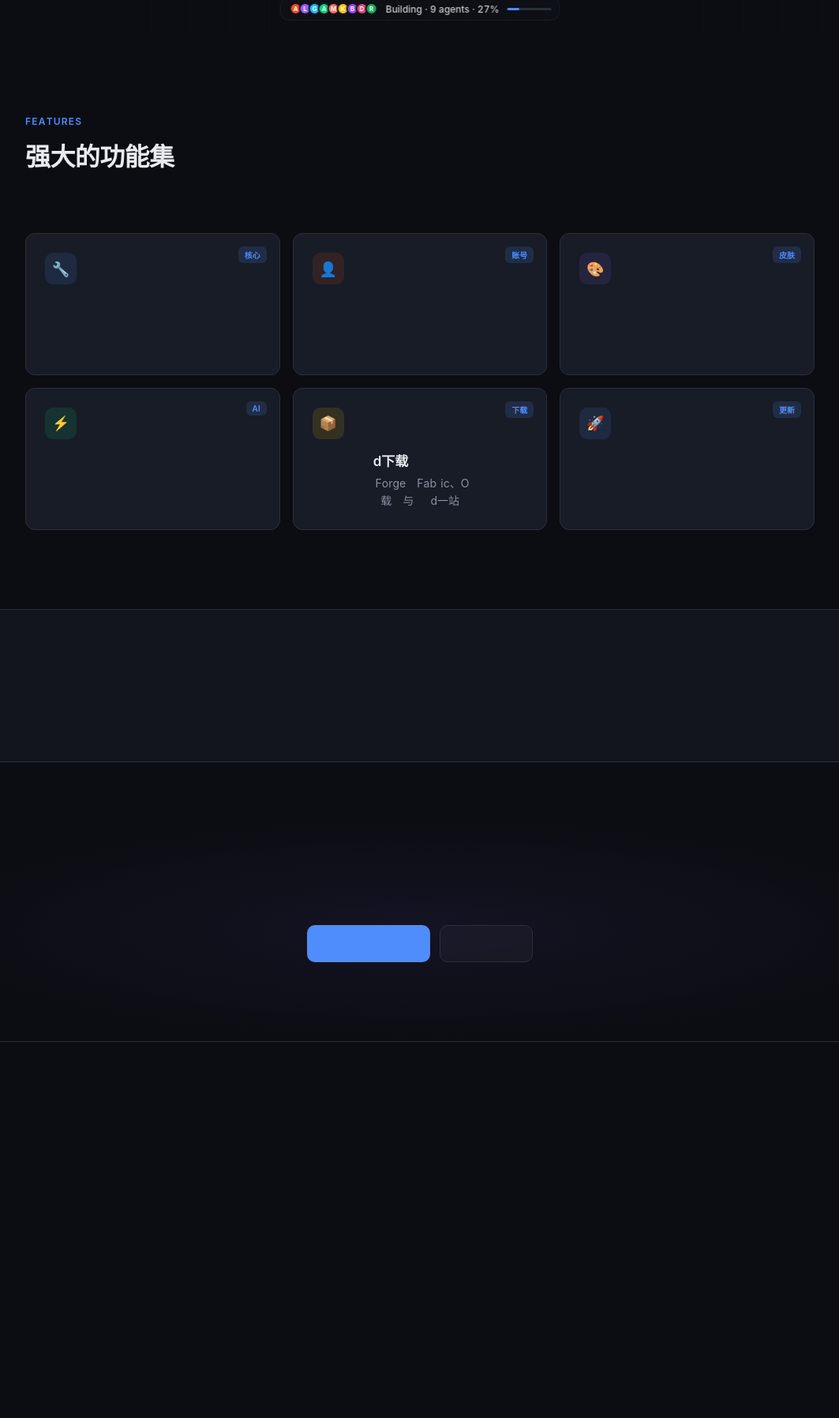
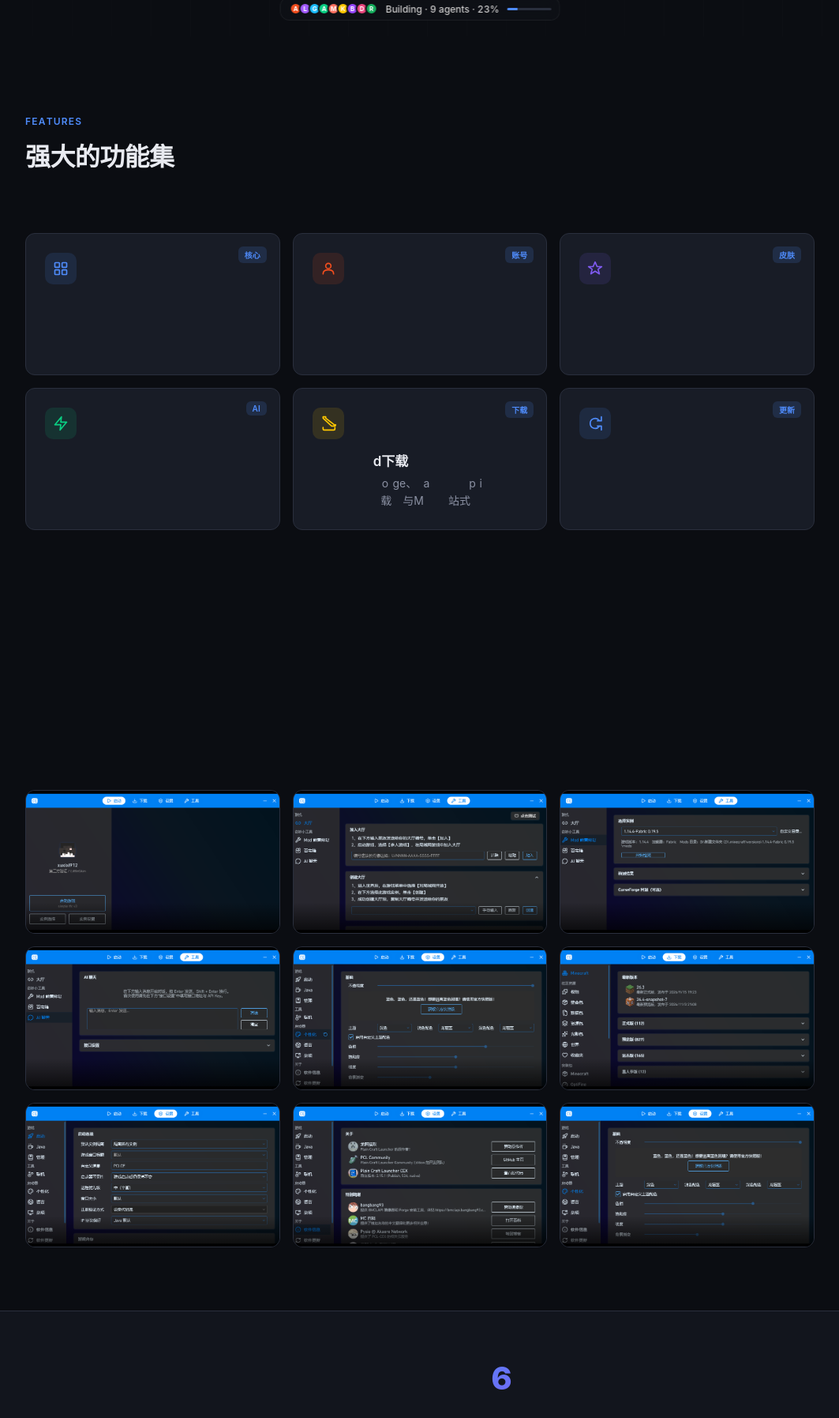
Before and after one commit to 12112-boop/pcl-cex-site, a plain HTML site: page index.html in a window 1280 px wide. Shown: the part 754-2549 px from the top of the page at 79% size, without its empty margins (108-1171 px from the left). Before the commit the page ends 2172 px from the top, so only its background shows below. Drawn offline with Linux system fonts and the light colour scheme.

Commit message:
Replace emoji icons with SVG; add screenshots section with 9 real images

```diff
--- a/index.html
+++ b/index.html
@@ -47,6 +47,7 @@ h1 .grad{background:linear-gradient(135deg,var(--accent) 0%,var(--accent2) 50%,#
 .hero-actions{display:flex;gap:12px;justify-content:center;flex-wrap:wrap}
 .btn{display:inline-flex;align-items:center;gap:8px;padding:12px 28px;border-radius:10px;
   font:600 15px var(--font);text-decoration:none;transition:all .2s;border:1px solid transparent}
+.btn svg{width:16px;height:16px;flex-shrink:0}
 .btn-pri{background:var(--accent);color:#fff}
 .btn-pri:hover{background:#3a7aef;box-shadow:0 4px 20px rgba(79,140,252,.35)}
 .btn-ghost{color:var(--text);border:1px solid var(--border);background:rgba(255,255,255,.03)}
@@ -64,11 +65,25 @@ h2{font-size:32px;font-weight:700;letter-spacing:-.02em;margin-bottom:12px}
 .f-card:hover{background:var(--card2);border-color:rgba(79,140,252,.35);transform:translateY(-2px);
   box-shadow:0 8px 30px rgba(0,0,0,.3)}
 .f-card .icon{width:40px;height:40px;border-radius:10px;display:flex;align-items:center;justify-content:center;
-  font-size:18px;margin-bottom:14px}
+  margin-bottom:14px}
+.f-card .icon svg{width:20px;height:20px}
 .f-card h3{font-size:17px;font-weight:600;margin-bottom:6px}
 .f-card p{font-size:14px;color:var(--muted);line-height:1.6}
 .f-card .tag{position:absolute;top:16px;right:16px;font:600 10px var(--font);padding:3px 8px;
   border-radius:6px;background:rgba(79,140,252,.15);color:var(--accent)}
+
+/* ── Screenshots ── */
+.shots{padding:80px 40px;max-width:1080px;margin:0 auto}
+.shot-grid{display:grid;grid-template-columns:repeat(3,1fr);gap:16px}
+.shot{position:relative;border-radius:var(--r);overflow:hidden;border:1px solid var(--border);
+  background:var(--card);transition:all .25s}
+.shot:hover{border-color:rgba(79,140,252,.4);transform:translateY(-2px);
+  box-shadow:0 8px 30px rgba(0,0,0,.4)}
+.shot img{width:100%;height:auto;display:block;aspect-ratio:16/9;object-fit:cover;object-position:top}
+.shot .shot-label{position:absolute;left:0;right:0;bottom:0;padding:10px 14px;
+  background:linear-gradient(transparent,rgba(0,0,0,.75));font:500 13px var(--font);color:#fff}
+@media(max-width:768px){.shot-grid{grid-template-columns:repeat(2,1fr)}}
+@media(max-width:480px){.shot-grid{grid-template-columns:1fr}}
 
 /* Stats */
 .stats{padding:60px 40px;background:var(--surface);border-top:1px solid var(--border);border-bottom:1px solid var(--border)}
@@ -132,9 +147,11 @@ footer{padding:40px;text-align:center;color:var(--muted);font-size:13px;border-t
     </p>
     <div class="hero-actions">
       <a class="btn btn-pri" href="https://github.com/12112-boop/PCL-CEX/releases" target="_blank">
-        <span data-swarm>⬇ 下载最新版</span>
+        <svg viewBox="0 0 24 24" fill="none" stroke="currentColor" stroke-width="2.2" stroke-linecap="round" stroke-linejoin="round"><path d="M12 3v12m0 0l-4-4m4 4l4-4"/><path d="M5 19h14"/></svg>
+        <span data-swarm>下载最新版</span>
       </a>
       <a class="btn btn-ghost" href="https://github.com/12112-boop/PCL-CEX" target="_blank">
+        <svg viewBox="0 0 24 24" fill="currentColor"><path d="M12 .5C5.65.5.5 5.65.5 12c0 5.09 3.29 9.4 7.86 10.92.58.1.79-.25.79-.55v-2.1c-3.2.7-3.87-1.55-3.87-1.55-.53-1.33-1.28-1.69-1.28-1.69-1.05-.71.08-.7.08-.7 1.16.08 1.77 1.19 1.77 1.19 1.03 1.77 2.7 1.26 3.36.96.1-.75.4-1.26.73-1.55-2.55-.29-5.24-1.28-5.24-5.68 0-1.26.45-2.29 1.19-3.09-.12-.29-.52-1.46.11-3.05 0 0 .97-.31 3.18 1.18a11.05 11.05 0 015.79 0c2.2-1.49 3.17-1.18 3.17-1.18.63 1.59.23 2.76.11 3.05.74.8 1.19 1.83 1.19 3.09 0 4.41-2.69 5.38-5.25 5.67.41.35.78 1.05.78 2.12v3.14c0 .3.2.66.8.55C18.71 21.4 22 17.09 22 12 22 5.65 16.85.5 12 .5z"/></svg>
         <span data-swarm>GitHub 仓库</span>
       </a>
     </div>
@@ -148,37 +165,49 @@ footer{padding:40px;text-align:center;color:var(--muted);font-size:13px;border-t
   <p class="section-sub" data-swarm>从游戏下载到崩溃分析，PCL-CEX 覆盖 Minecraft 玩家的完整工作流。</p>
   <div class="feature-grid">
     <div class="f-card">
-      <div class="icon" style="background:rgba(79,140,252,.12);color:var(--accent)">🔧</div>
+      <div class="icon" style="background:rgba(79,140,252,.12);color:var(--accent)">
+        <svg viewBox="0 0 24 24" fill="none" stroke="currentColor" stroke-width="2" stroke-linecap="round" stroke-linejoin="round"><rect x="3" y="3" width="7" height="7" rx="1"/><rect x="14" y="3" width="7" height="7" rx="1"/><rect x="3" y="14" width="7" height="7" rx="1"/><rect x="14" y="14" width="7" height="7" rx="1"/></svg>
+      </div>
       <span class="tag">核心</span>
       <h3 data-swarm>多实例管理</h3>
       <p data-swarm>同时管理多个 Minecraft 实例，支持不同版本、Mod 包和配置独立保存，互不干扰。</p>
     </div>
     <div class="f-card">
-      <div class="icon" style="background:rgba(242,78,30,.12);color:var(--red)">👤</div>
+      <div class="icon" style="background:rgba(242,78,30,.12);color:var(--red)">
+        <svg viewBox="0 0 24 24" fill="none" stroke="currentColor" stroke-width="2" stroke-linecap="round" stroke-linejoin="round"><circle cx="12" cy="8" r="4"/><path d="M4 20c0-3.3 2.7-6 8-6s8 2.7 8 6"/></svg>
+      </div>
       <span class="tag">账号</span>
       <h3 data-swarm>三类账号支持</h3>
       <p data-swarm>微软账号、离线账号、第三方认证器（Authlib）全面兼容，一键切换登录。</p>
     </div>
     <div class="f-card">
-      <div class="icon" style="background:rgba(127,90,240,.12);color:var(--accent2)">🎨</div>
+      <div class="icon" style="background:rgba(127,90,240,.12);color:var(--accent2)">
+        <svg viewBox="0 0 24 24" fill="none" stroke="currentColor" stroke-width="2" stroke-linecap="round" stroke-linejoin="round"><path d="M12 2l3 7h7l-5.5 4 2 7L12 16l-6.5 4 2-7L2 9h7z"/></svg>
+      </div>
       <span class="tag">皮肤</span>
       <h3 data-swarm>内嵌皮肤库</h3>
       <p data-swarm>WebView2 内嵌小皮肤站整站浏览，一键下载并应用到当前账号，无需离开启动器。</p>
     </div>
     <div class="f-card">
-      <div class="icon" style="background:rgba(10,207,131,.12);color:var(--green)">⚡</div>
+      <div class="icon" style="background:rgba(10,207,131,.12);color:var(--green)">
+        <svg viewBox="0 0 24 24" fill="none" stroke="currentColor" stroke-width="2" stroke-linecap="round" stroke-linejoin="round"><path d="M13 2L3 14h9l-1 8 10-12h-9z"/></svg>
+      </div>
       <span class="tag">AI</span>
       <h3 data-swarm>AI 崩溃分析</h3>
       <p data-swarm>游戏崩溃后自动捕获报告，本地规则即时分析；配置 AI 接口后可获得深入根因诊断。</p>
     </div>
     <div class="f-card">
-      <div class="icon" style="background:rgba(255,199,0,.12);color:var(--yellow)">📦</div>
+      <div class="icon" style="background:rgba(255,199,0,.12);color:var(--yellow)">
+        <svg viewBox="0 0 24 24" fill="none" stroke="currentColor" stroke-width="2" stroke-linecap="round" stroke-linejoin="round"><path d="M21 16v-2L8 4V2H4v2l13 12h4a2 2 0 002-2z"/><path d="M4 18v2a2 2 0 002 2h14a2 2 0 002-2v-2"/></svg>
+      </div>
       <span class="tag">下载</span>
       <h3 data-swarm>组件与 Mod 下载</h3>
       <p data-swarm>Forge、NeoForge、Fabric、OptiFine、Cleanroom 等加载器与 Mod 一站式下载安装。</p>
     </div>
     <div class="f-card">
-      <div class="icon" style="background:rgba(79,140,252,.12);color:var(--accent)">🚀</div>
+      <div class="icon" style="background:rgba(79,140,252,.12);color:var(--accent)">
+        <svg viewBox="0 0 24 24" fill="none" stroke="currentColor" stroke-width="2" stroke-linecap="round" stroke-linejoin="round"><path d="M21.5 2v6h-6M21.5 22v-6h-6"/><path d="M4.5 12a7.5 7.5 0 0113.6-4.4M4.5 12a7.5 7.5 0 0013.6 4.4"/></svg>
+      </div>
       <span class="tag">更新</span>
       <h3 data-swarm>自动更新</h3>
       <p data-swarm>通过 GitHub Release 单通道自动检测新版本，一键升级保持最新。</p>
@@ -186,12 +215,30 @@ footer{padding:40px;text-align:center;color:var(--muted);font-size:13px;border-t
   </div>
 </section>
 
+<!-- ═══ Screenshots ═══ -->
+<section class="shots">
+  <div class="section-label" data-swarm>Screenshots</div>
+  <h2 data-swarm>界面预览</h2>
+  <p class="section-sub" data-swarm>真实启动器界面截图，一览 PCL-CEX 的完整功能。</p>
+  <div class="shot-grid">
+    <div class="shot"><img src="img/launcher-home.png" alt="启动器主界面" loading="lazy"><div class="shot-label" data-swarm>启动器主界面</div></div>
+    <div class="shot"><img src="img/tools.png" alt="工具页" loading="lazy"><div class="shot-label" data-swarm>工具页</div></div>
+    <div class="shot"><img src="img/mod-fix.png" alt="Mod 前置修复" loading="lazy"><div class="shot-label" data-swarm>Mod 前置修复</div></div>
+    <div class="shot"><img src="img/ai-chat.png" alt="AI 聊天" loading="lazy"><div class="shot-label" data-swarm>AI 聊天</div></div>
+    <div class="shot"><img src="img/theme-color.png" alt="主题色" loading="lazy"><div class="shot-label" data-swarm>主题色</div></div>
+    <div class="shot"><img src="img/download.png" alt="下载页" loading="lazy"><div class="shot-label" data-swarm>下载页</div></div>
+    <div class="shot"><img src="img/settings.png" alt="设置页" loading="lazy"><div class="shot-label" data-swarm>设置页</div></div>
+    <div class="shot"><img src="img/about.png" alt="软件信息" loading="lazy"><div class="shot-label" data-swarm>软件信息</div></div>
+    <div class="shot"><img src="img/personalize.png" alt="个性化" loading="lazy"><div class="shot-label" data-swarm>个性化</div></div>
+  </div>
+</section>
+
 <!-- ═══ Stats ═══ -->
 <section class="stats">
   <div class="stats-grid">
     <div><div class="stat-num" data-swarm>2.16</div><div class="stat-label" data-swarm>当前版本</div></div>
+    <div><div class="stat-num" data-swarm>9</div><div class="stat-label" data-swarm>界面截图</div></div>
     <div><div class="stat-num" data-swarm>6</div><div class="stat-label" data-swarm>功能模块</div></div>
-    <div><div class="stat-num" data-swarm>3</div><div class="stat-label" data-swarm>账号类型</div></div>
     <div><div class="stat-num" data-swarm>∞</div><div class="stat-label" data-swarm>社区驱动</div></div>
   </div>
 </section>
@@ -202,9 +249,11 @@ footer{padding:40px;text-align:center;color:var(--muted);font-size:13px;border-t
   <p data-swarm>免费下载，无需注册。支持 Windows x64。</p>
   <div class="hero-actions">
     <a class="btn btn-pri" href="https://github.com/12112-boop/PCL-CEX/releases/tag/v2.16.0" target="_blank">
-      <span data-swarm>⬇ 下载 v2.16.0</span>
+      <svg viewBox="0 0 24 24" fill="none" stroke="currentColor" stroke-width="2.2" stroke-linecap="round" stroke-linejoin="round"><path d="M12 3v12m0 0l-4-4m4 4l4-4"/><path d="M5 19h14"/></svg>
+      <span data-swarm>下载 v2.16.0</span>
     </a>
     <a class="btn btn-ghost" href="https://github.com/12112-boop/PCL-CEX" target="_blank">
+      <svg viewBox="0 0 24 24" fill="currentColor"><path d="M12 .5C5.65.5.5 5.65.5 12c0 5.09 3.29 9.4 7.86 10.92.58.1.79-.25.79-.55v-2.1c-3.2.7-3.87-1.55-3.87-1.55-.53-1.33-1.28-1.69-1.28-1.69-1.05-.71.08-.7.08-.7 1.16.08 1.77 1.19 1.77 1.19 1.03 1.77 2.7 1.26 3.36.96.1-.75.4-1.26.73-1.55-2.55-.29-5.24-1.28-5.24-5.68 0-1.26.45-2.29 1.19-3.09-.12-.29-.52-1.46.11-3.05 0 0 .97-.31 3.18 1.18a11.05 11.05 0 015.79 0c2.2-1.49 3.17-1.18 3.17-1.18.63 1.59.23 2.76.11 3.05.74.8 1.19 1.83 1.19 3.09 0 4.41-2.69 5.38-5.25 5.67.41.35.78 1.05.78 2.12v3.14c0 .3.2.66.8.55C18.71 21.4 22 17.09 22 12 22 5.65 16.85.5 12 .5z"/></svg>
       <span data-swarm>查看源码</span>
     </a>
   </div>
@@ -250,8 +299,8 @@ const hudStatus= document.getElementById('hud-status');
 const hudBar   = document.getElementById('hud-bar');
 
 /* ─────────────── split every [data-swarm] into characters ─────────────── */
-const groups = [];          // {el, chars:[char]}
-const chars  = [];          // {span, done, x, y, avail, cursor, group}
+const groups = [];
+const chars  = [];
 
 document.querySelectorAll('[data-swarm]').forEach(el => {
   const text = el.textContent;
@@ -274,8 +323,6 @@ document.querySelectorAll('[data-swarm]').forEach(el => {
 const totalChars = chars.length;
 
 /* ─────────────── measurement: characters near the viewport become typable ─────────────── */
-// Groups within ±480px of the viewport get a full character measurement, so
-// scrolling down feeds the swarm new work and fast scrolls never skip content.
 function updateAvailability(){
   const top = -80, bottom = innerHeight + 160;
   for(const g of groups){
@@ -302,7 +349,6 @@ class Cursor {
     this.name = NAMES[id % NAMES.length];
     this.color = COLORS[id % COLORS.length];
     this.shape = 'arrow';
-    // enter from an edge, like swarm-cursors intro agents
     this.x = id % 2 === 0 ? -30 - rand(0,60) : innerWidth + 30 + rand(0,60);
     this.y = rand(0.15,0.85) * innerHeight;
     this.vx = 0; this.vy = 0;
@@ -311,8 +357,8 @@ class Cursor {
     this.task = null;
     this.press = 0;
     this.phase = rand(0, Math.PI*2);
-    this.spin = rand(0.10, 0.22);     // gentle idle orbit speed
-    this.drift = rand(90, 200);       // gentle idle orbit radius
+    this.spin = rand(0.10, 0.22);
+    this.drift = rand(90, 200);
 
     this.el = document.createElement('div');
     this.el.className = 'swarm-cursor';
@@ -344,7 +390,6 @@ class Cursor {
   }
 
   step(dt){
-    // strong damping: smooth gliding, no wild swings
     const damp = Math.exp(-dt * 3.8);
     this.vx *= damp; this.vy *= damp;
     const sp = Math.hypot(this.vx, this.vy);
@@ -383,7 +428,7 @@ function addCursor(){
 let retired = 0;
 for(let i = 0; i < MIN_AGENTS; i++) addCursor();
 
-/* ─────────────── task assignment (no thrashing) ─────────────── */
+/* ─────────────── task assignment ─────────────── */
 function releaseTask(c){
   if(c.task && c.task.cursor === c) c.task.cursor = null;
   c.task = null;
@@ -392,7 +437,6 @@ function releaseTask(c){
 }
 
 function assignTasks(){
-  // only cursors that are free get a task; a mark keeps its cursor until finished
   const free = cursors.filter(c => !c.task);
   if(!free.length) return;
   for(const c of free){
@@ -421,7 +465,6 @@ function finishTask(m, c){
   c.press = 0.7;
 }
 
-/* ─────────────── swarm size tracks the workload ─────────────── */
 function scaleSwarm(){
   let open = 0;
   for(const m of chars) if(!m.done && m.avail) open++;
@@ -452,13 +495,12 @@ function tick(now){
   lastT = now;
 
   measureTimer += dt;
-  if(measureTimer > 0.12){       // 8 Hz is plenty and keeps scrolling cheap
+  if(measureTimer > 0.12){
     measureTimer = 0;
     updateAvailability();
     scaleSwarm();
   }
 
-  // tasks whose characters scrolled away are released (they will be typed when scrolled back)
   for(const c of cursors){
     if(c.task && (!c.task.avail || c.task.done)) releaseTask(c);
   }
@@ -478,7 +520,6 @@ function tick(now){
         c.showBadge(m.x, m.y - 20);
       }
     }else{
-      // idle: slow, smooth orbit near the centre — never darting around
       c.phase += c.spin * dt;
       const tx = cx + Math.cos(c.phase + c.id * 0.618) * c.drift;
       const ty = cy + Math.sin(c.phase + c.id * 0.411) * c.drift * 0.6;
@@ -505,10 +546,8 @@ hud.classList.add('on');
 hudStatus.textContent = 'Swarm assembling…';
 requestAnimationFrame(tick);
 
-/* Safety: if the engine never makes progress, reveal everything (never a blank page). */
-let safetyChecked = false;
+/* Safety: if the engine never makes progress, reveal everything. */
 setTimeout(() => {
-  safetyChecked = true;
   if(doneCount() === 0){
     chars.forEach(m => { m.span.classList.add('show'); m.done = true; });
   }
```
